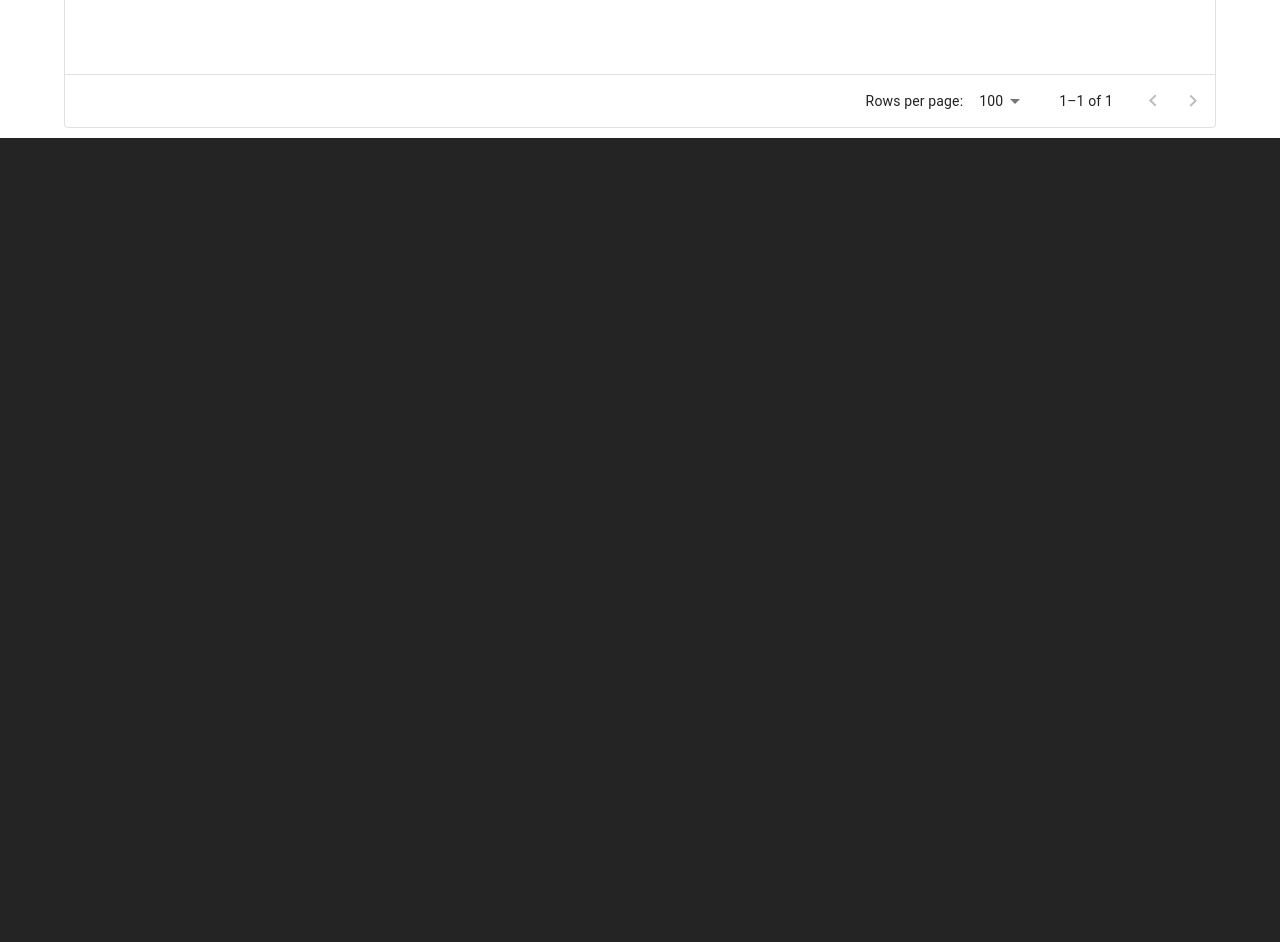
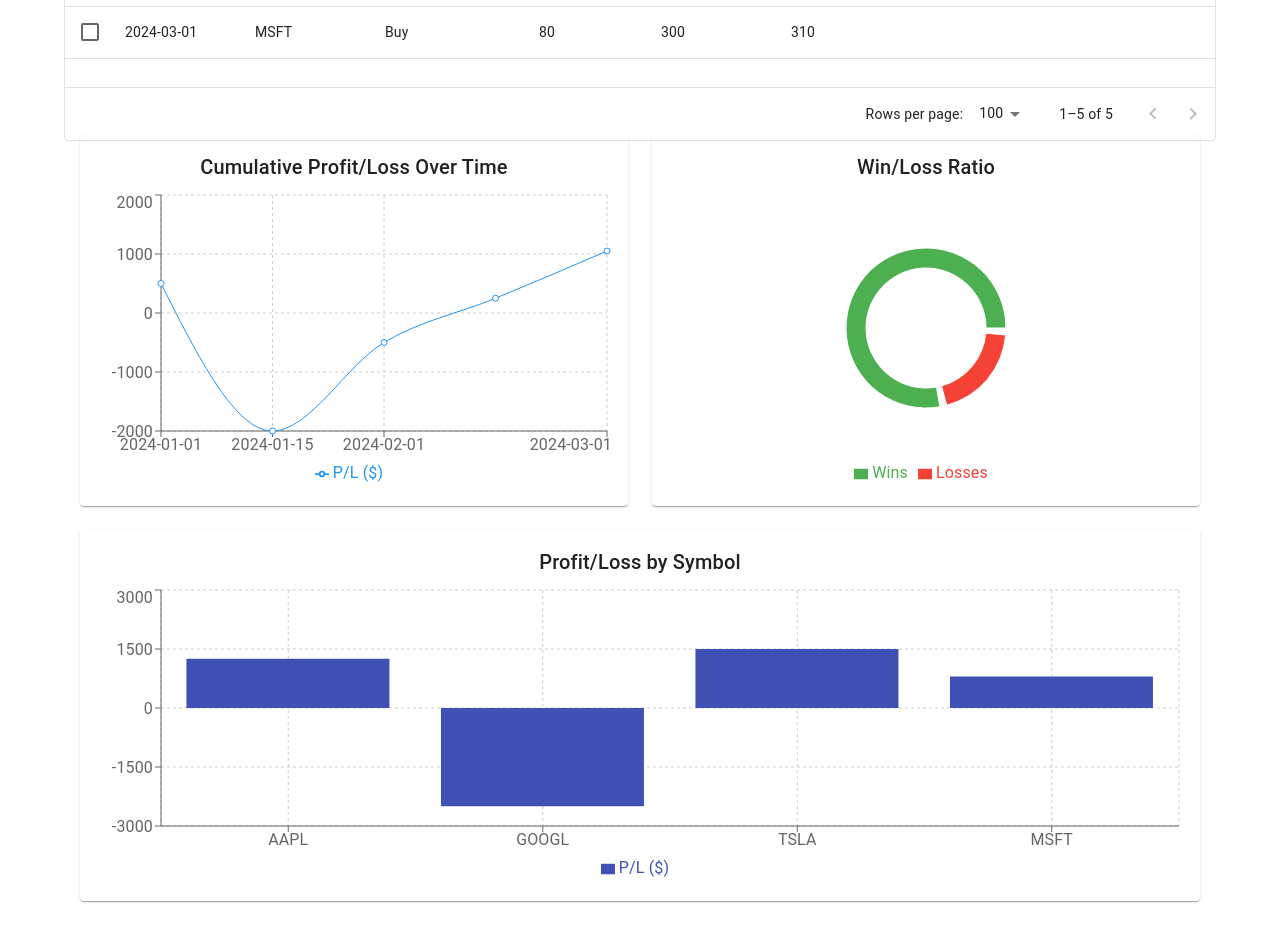
Before and after one commit to Bruce-JiYuefeng/TradeViewerUSC201, a React (Vite) app in the folder frontend/code/: page / in a window 1280 px wide. Shown: the part 840-1782 px from the top of the page. Before the commit the page ends 978 px from the top, so only its background shows below. Built offline with nearby package versions, Linux system fonts and the light colour scheme.

Commit message:
added login button to main page + chart viz

```diff
--- a/frontend/code/package.json
+++ b/frontend/code/package.json
@@ -18,7 +18,8 @@
     "axios": "^1.7.9",
     "react": "^18.3.1",
     "react-dom": "^18.3.1",
-    "react-router-dom": "^7.0.2"
+    "react-router-dom": "^7.0.2",
+    "recharts": "^2.14.1"
   },
   "devDependencies": {
     "@eslint/js": "^9.15.0",
--- a/frontend/code/src/App.jsx
+++ b/frontend/code/src/App.jsx
@@ -1,20 +1,93 @@
-import { Box, Container, CssBaseline } from '@mui/material';
-import FileUpload from './components/FileUpload';
-import TradeStats from './components/TradeStats';
-import TradesTable from './components/TradesTable';
-import './App.css';
+import { Routes, Route, Link } from "react-router-dom";
+import { Box, Container, CssBaseline, Button } from "@mui/material";
+import FileUpload from "./components/FileUpload";
+import TradeStats from "./components/TradeStats";
+import TradesTable from "./components/TradesTable";
+import TradingCharts from "./components/TradingCharts";
+import LoginPage from "./Login";
+import "./App.css";
+
+function Dashboard() {
+  const sampleTrades = [
+    {
+      id: 1,
+      date: "2024-01-01",
+      symbol: "AAPL",
+      type: "Buy",
+      quantity: 100,
+      entryPrice: 150.0,
+      exitPrice: 155.0,
+      profitLoss: 500,
+    },
+    {
+      id: 2,
+      date: "2024-01-15",
+      symbol: "GOOGL",
+      type: "Buy",
+      quantity: 50,
+      entryPrice: 2800.0,
+      exitPrice: 2750.0,
+      profitLoss: -2500,
+    },
+    {
+      id: 3,
+      date: "2024-02-01",
+      symbol: "TSLA",
+      type: "Sell",
+      quantity: 75,
+      entryPrice: 200.0,
+      exitPrice: 180.0,
+      profitLoss: 1500,
+    },
+    {
+      id: 4,
+      date: "2024-02-15",
+      symbol: "AAPL",
+      type: "Buy",
+      quantity: 150,
+      entryPrice: 160.0,
+      exitPrice: 165.0,
+      profitLoss: 750,
+    },
+    {
+      id: 5,
+      date: "2024-03-01",
+      symbol: "MSFT",
+      type: "Buy",
+      quantity: 80,
+      entryPrice: 300.0,
+      exitPrice: 310.0,
+      profitLoss: 800,
+    },
+  ];
+
+  return (
+    <Container maxWidth="lg">
+      <Box sx={{ my: 4 }}>
+        <Box sx={{ display: "flex", justifyContent: "flex-end", mb: 2 }}>
+          <Link to="/login" style={{ textDecoration: "none" }}>
+            <Button variant="contained" color="primary">
+              Login
+            </Button>
+          </Link>
+        </Box>
+        <FileUpload />
+        <TradeStats />
+        <TradesTable trades={sampleTrades} />
+        <TradingCharts trades={sampleTrades} />
+      </Box>
+    </Container>
+  );
+}
 
 function App() {
   return (
     <>
       <CssBaseline />
-      <Container maxWidth="lg">
-        <Box sx={{ my: 4 }}>``
-          <FileUpload />
-          <TradeStats />
-          <TradesTable />
-        </Box>
-      </Container>
+      <Routes>
+        <Route path="/" element={<Dashboard />} />
+        <Route path="/login" element={<LoginPage />} />
+      </Routes>
     </>
   );
 }
--- /dev/null
+++ b/frontend/code/src/components/TradingCharts.jsx
@@ -0,0 +1,152 @@
+import React from "react";
+import {
+  LineChart,
+  Line,
+  BarChart,
+  Bar,
+  PieChart,
+  Pie,
+  Cell,
+  XAxis,
+  YAxis,
+  CartesianGrid,
+  Tooltip,
+  Legend,
+  ResponsiveContainer,
+} from "recharts";
+import { Paper, Typography, Grid, Box } from "@mui/material";
+
+const TradingCharts = ({ trades }) => {
+  // Calculate cumulative P/L data for line chart
+  const cumulativePL =
+    trades?.reduce((acc, trade, index) => {
+      const profit = acc[index - 1]?.cumulative || 0;
+      return [
+        ...acc,
+        {
+          date: trade.date,
+          cumulative: profit + trade.profitLoss,
+        },
+      ];
+    }, []) || [];
+
+  // Calculate win/loss ratio data for pie chart
+  const winLossData = trades?.reduce(
+    (acc, trade) => {
+      return {
+        wins: acc.wins + (trade.profitLoss > 0 ? 1 : 0),
+        losses: acc.losses + (trade.profitLoss < 0 ? 1 : 0),
+      };
+    },
+    { wins: 0, losses: 0 }
+  ) || { wins: 0, losses: 0 };
+
+  // Calculate profit by symbol for bar chart
+  const profitBySymbol = trades?.reduce((acc, trade) => {
+    acc[trade.symbol] = (acc[trade.symbol] || 0) + trade.profitLoss;
+    return acc;
+  }, {});
+
+  const symbolData = Object.entries(profitBySymbol || {}).map(
+    ([symbol, profit]) => ({
+      symbol,
+      profit,
+    })
+  );
+
+  const COLORS = ["#4CAF50", "#f44336"];
+
+  return (
+    <Box sx={{ maxWidth: 1200, mx: "auto", mt: 4, p: 2 }}>
+      <Grid container spacing={3}>
+        {/* Cumulative P/L Over Time */}
+        <Grid item xs={12} md={6}>
+          <Paper sx={{ p: 2 }}>
+            <Typography variant="h6" gutterBottom>
+              Cumulative Profit/Loss Over Time
+            </Typography>
+            <Box sx={{ width: "100%", height: 300 }}>
+              <ResponsiveContainer>
+                <LineChart data={cumulativePL}>
+                  <CartesianGrid strokeDasharray="3 3" />
+                  <XAxis dataKey="date" />
+                  <YAxis />
+                  <Tooltip />
+                  <Legend />
+                  <Line
+                    type="monotone"
+                    dataKey="cumulative"
+                    stroke="#2196F3"
+                    name="P/L ($)"
+                  />
+                </LineChart>
+              </ResponsiveContainer>
+            </Box>
+          </Paper>
+        </Grid>
+
+        {/* Win/Loss Ratio */}
+        <Grid item xs={12} md={6}>
+          <Paper sx={{ p: 2 }}>
+            <Typography variant="h6" gutterBottom>
+              Win/Loss Ratio
+            </Typography>
+            <Box sx={{ width: "100%", height: 300 }}>
+              <ResponsiveContainer>
+                <PieChart>
+                  <Pie
+                    data={[
+                      { name: "Wins", value: winLossData.wins },
+                      { name: "Losses", value: winLossData.losses },
+                    ]}
+                    cx="50%"
+                    cy="50%"
+                    innerRadius={60}
+                    outerRadius={80}
+                    fill="#8884d8"
+                    paddingAngle={5}
+                    dataKey="value"
+                  >
+                    {[winLossData.wins, winLossData.losses].map(
+                      (entry, index) => (
+                        <Cell
+                          key={`cell-${index}`}
+                          fill={COLORS[index % COLORS.length]}
+                        />
+                      )
+                    )}
+                  </Pie>
+                  <Tooltip />
+                  <Legend />
+                </PieChart>
+              </ResponsiveContainer>
+            </Box>
+          </Paper>
+        </Grid>
+
+        {/* Profit by Symbol */}
+        <Grid item xs={12}>
+          <Paper sx={{ p: 2 }}>
+            <Typography variant="h6" gutterBottom>
+              Profit/Loss by Symbol
+            </Typography>
+            <Box sx={{ width: "100%", height: 300 }}>
+              <ResponsiveContainer>
+                <BarChart data={symbolData}>
+                  <CartesianGrid strokeDasharray="3 3" />
+                  <XAxis dataKey="symbol" />
+                  <YAxis />
+                  <Tooltip />
+                  <Legend />
+                  <Bar dataKey="profit" fill="#3f51b5" name="P/L ($)" />
+                </BarChart>
+              </ResponsiveContainer>
+            </Box>
+          </Paper>
+        </Grid>
+      </Grid>
+    </Box>
+  );
+};
+
+export default TradingCharts;
```
Also changed, not shown: frontend/code/src/File.jsx (+21 -20 lines), frontend/code/src/Login.jsx (+63 -46 lines), 1 other file (tests, documents, lock files or other folders).
